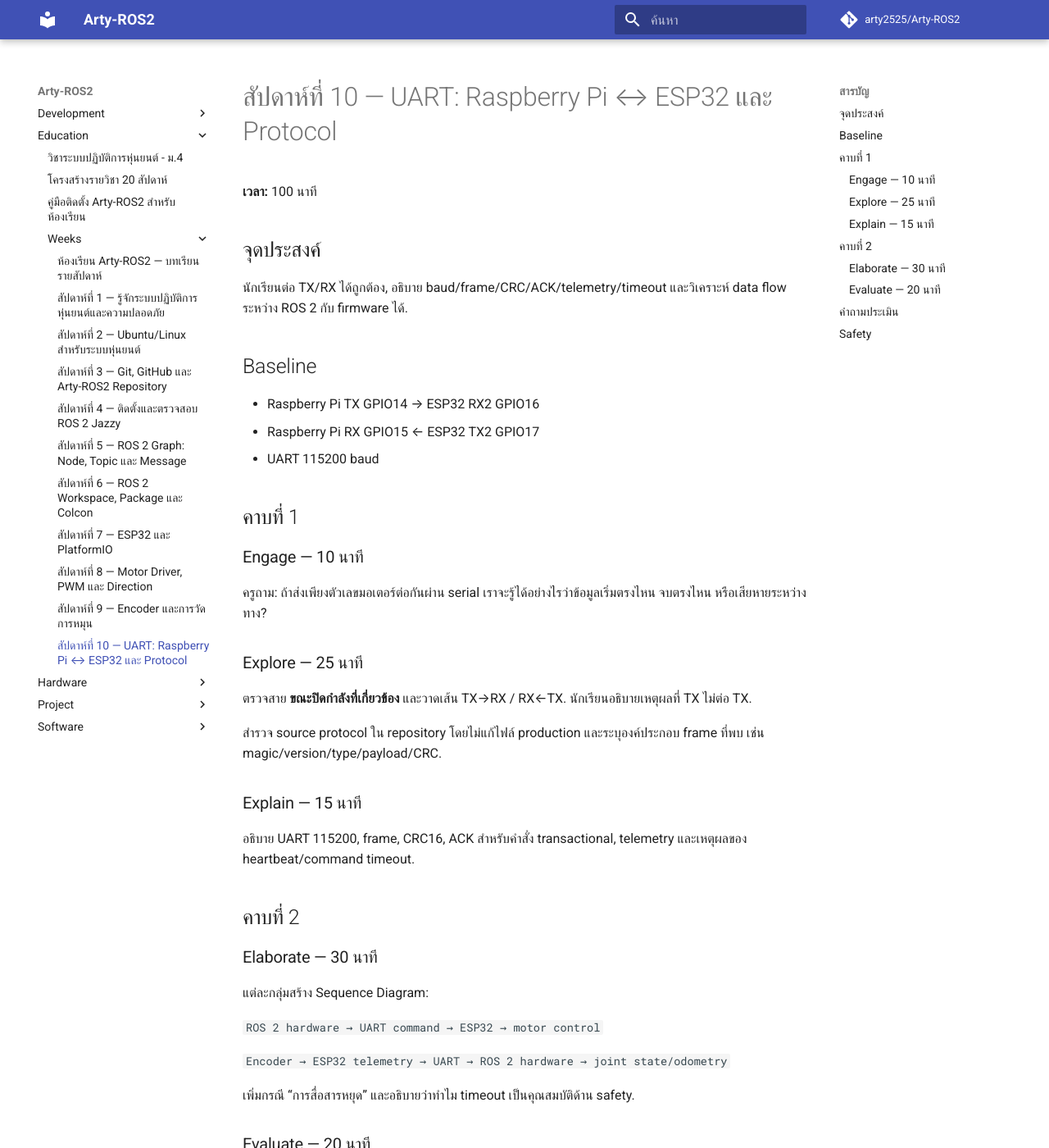
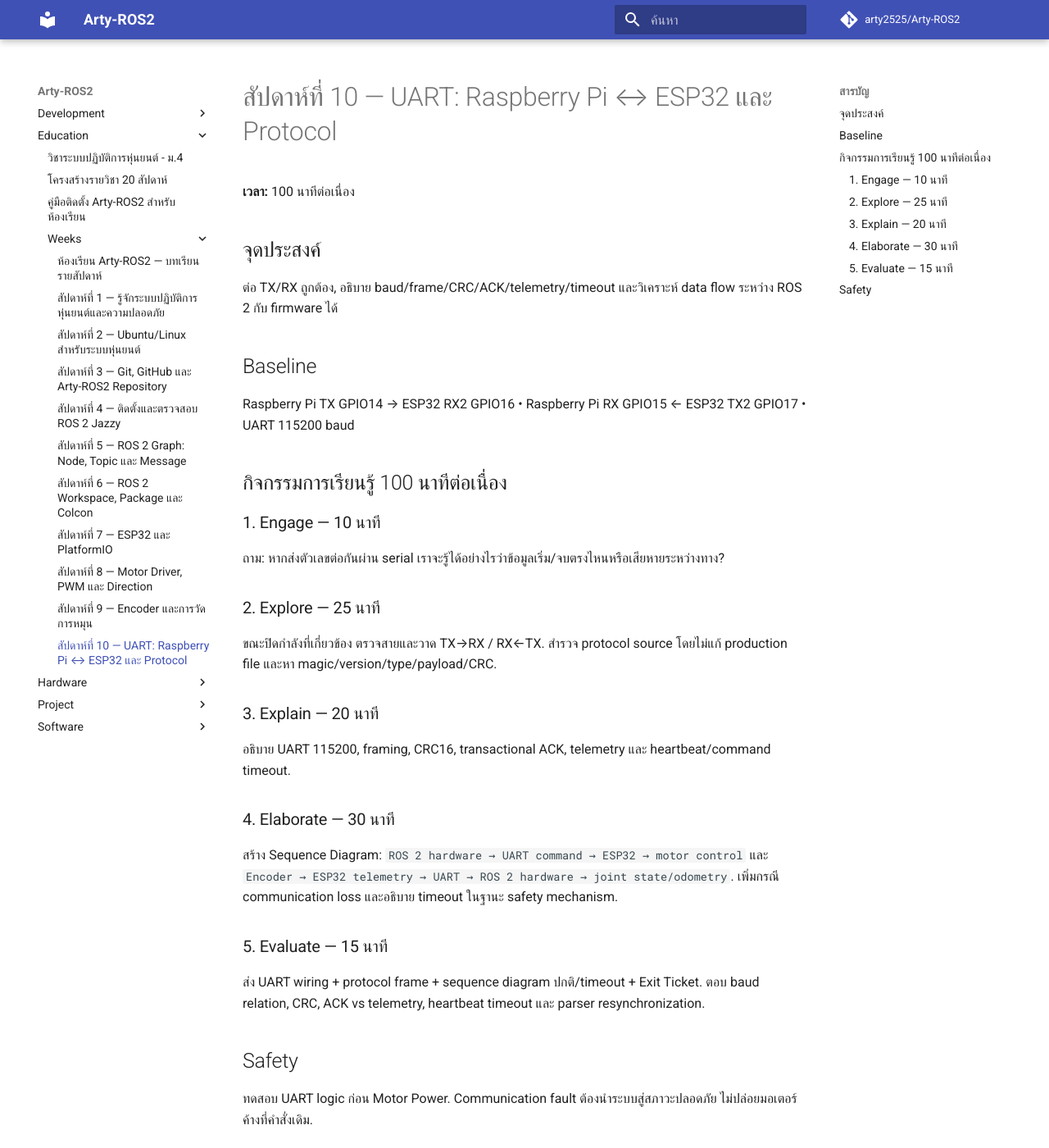
Before and after one commit to arty2525/Arty-ROS2, an MkDocs documentation site: the page built from docs/education/weeks/week-10.md, in a window 1280 px wide and 1400 px high. Shown: the whole window at 82% size. Built offline with MkDocs 1.6.1 and Material for MkDocs 9.7.7, drawn with Linux system fonts in a browser that asks for light colours; comment, search, counter and statistics services are not loaded; some of the changed text lies outside the part shown.

Commit message:
Education: make Week 10 a continuous 100-minute lesson

```diff
--- a/docs/education/weeks/week-10.md
+++ b/docs/education/weeks/week-10.md
@@ -1,50 +1,31 @@
 # สัปดาห์ที่ 10 — UART: Raspberry Pi ↔ ESP32 และ Protocol
 
-**เวลา:** 100 นาที
+**เวลา:** 100 นาทีต่อเนื่อง
 
 ## จุดประสงค์
-นักเรียนต่อ TX/RX ได้ถูกต้อง, อธิบาย baud/frame/CRC/ACK/telemetry/timeout และวิเคราะห์ data flow ระหว่าง ROS 2 กับ firmware ได้.
+ต่อ TX/RX ถูกต้อง, อธิบาย baud/frame/CRC/ACK/telemetry/timeout และวิเคราะห์ data flow ระหว่าง ROS 2 กับ firmware ได้
 
 ## Baseline
-- Raspberry Pi TX GPIO14 → ESP32 RX2 GPIO16
-- Raspberry Pi RX GPIO15 ← ESP32 TX2 GPIO17
-- UART 115200 baud
+Raspberry Pi TX GPIO14 → ESP32 RX2 GPIO16 • Raspberry Pi RX GPIO15 ← ESP32 TX2 GPIO17 • UART 115200 baud
 
-## คาบที่ 1
-### Engage — 10 นาที
-ครูถาม: ถ้าส่งเพียงตัวเลขมอเตอร์ต่อกันผ่าน serial เราจะรู้ได้อย่างไรว่าข้อมูลเริ่มตรงไหน จบตรงไหน หรือเสียหายระหว่างทาง?
+## กิจกรรมการเรียนรู้ 100 นาทีต่อเนื่อง
+### 1. Engage — 10 นาที
+ถาม: หากส่งตัวเลขต่อกันผ่าน serial เราจะรู้ได้อย่างไรว่าข้อมูลเริ่ม/จบตรงไหนหรือเสียหายระหว่างทาง?
 
-### Explore — 25 นาที
-ตรวจสาย **ขณะปิดกำลังที่เกี่ยวข้อง** และวาดเส้น TX→RX / RX←TX. นักเรียนอธิบายเหตุผลที่ TX ไม่ต่อ TX.
+### 2. Explore — 25 นาที
+ขณะปิดกำลังที่เกี่ยวข้อง ตรวจสายและวาด TX→RX / RX←TX. สำรวจ protocol source โดยไม่แก้ production file และหา magic/version/type/payload/CRC.
 
-สำรวจ source protocol ใน repository โดยไม่แก้ไฟล์ production และระบุองค์ประกอบ frame ที่พบ เช่น magic/version/type/payload/CRC.
+### 3. Explain — 20 นาที
+อธิบาย UART 115200, framing, CRC16, transactional ACK, telemetry และ heartbeat/command timeout.
 
-### Explain — 15 นาที
-อธิบาย UART 115200, frame, CRC16, ACK สำหรับคำสั่ง transactional, telemetry และเหตุผลของ heartbeat/command timeout.
+### 4. Elaborate — 30 นาที
+สร้าง Sequence Diagram:
+`ROS 2 hardware → UART command → ESP32 → motor control`
+และ `Encoder → ESP32 telemetry → UART → ROS 2 hardware → joint state/odometry`.
+เพิ่มกรณี communication loss และอธิบาย timeout ในฐานะ safety mechanism.
 
-## คาบที่ 2
-### Elaborate — 30 นาที
-แต่ละกลุ่มสร้าง Sequence Diagram:
-
-`ROS 2 hardware → UART command → ESP32 → motor control`
-
-`Encoder → ESP32 telemetry → UART → ROS 2 hardware → joint state/odometry`
-
-เพิ่มกรณี “การสื่อสารหยุด” และอธิบายว่าทำไม timeout เป็นคุณสมบัติด้าน safety.
-
-### Evaluate — 20 นาที
-ชิ้นงาน:
-- UART wiring diagram
-- protocol frame diagram
-- sequence diagram ปกติและกรณี timeout
-- Exit Ticket
-
-## คำถามประเมิน
-1. Baud rate ของทั้งสองฝั่งต้องสัมพันธ์กันอย่างไร?
-2. CRC ช่วยตรวจอะไร?
-3. ACK กับ telemetry ต่างกันอย่างไร?
-4. Heartbeat timeout ช่วยลดความเสี่ยงอะไร?
-5. ทำไม parser ต้องรับมือข้อมูลที่ไม่เริ่มตรงขอบ frame ได้?
+### 5. Evaluate — 15 นาที
+ส่ง UART wiring + protocol frame + sequence diagram ปกติ/timeout + Exit Ticket. ตอบ baud relation, CRC, ACK vs telemetry, heartbeat timeout และ parser resynchronization.
 
 ## Safety
-ทดสอบ UART logic ก่อน Motor Power. การสื่อสารผิดปกติต้องนำระบบเข้าสู่สภาวะปลอดภัย ไม่ควรทำให้มอเตอร์ค้างที่คำสั่งเดิม.
+ทดสอบ UART logic ก่อน Motor Power. Communication fault ต้องนำระบบสู่สภาวะปลอดภัย ไม่ปล่อยมอเตอร์ค้างที่คำสั่งเดิม.
```
